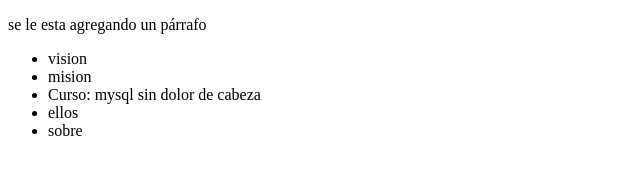
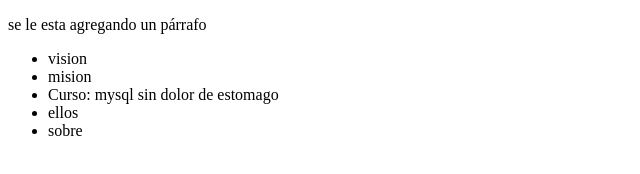
Before and after one commit to AaronSeb/prueba2, a plain HTML site: page index.html in a window 1280 px wide. Shown: the full height of the page, 0-640 px from the left. Drawn offline with Linux system fonts and the light colour scheme.

Commit message:
modificando curso a dolor estomago

```diff
--- a/index.html
+++ b/index.html
@@ -11,7 +11,7 @@
     <ul>
         <li>vision</li>
         <li>mision</li>
-        <li>Curso: mysql sin dolor de cabeza</li>
+        <li>Curso: mysql sin dolor de estomago</li>
         <li>ellos</li>
         <li>sobre </li>
     </ul>
```
